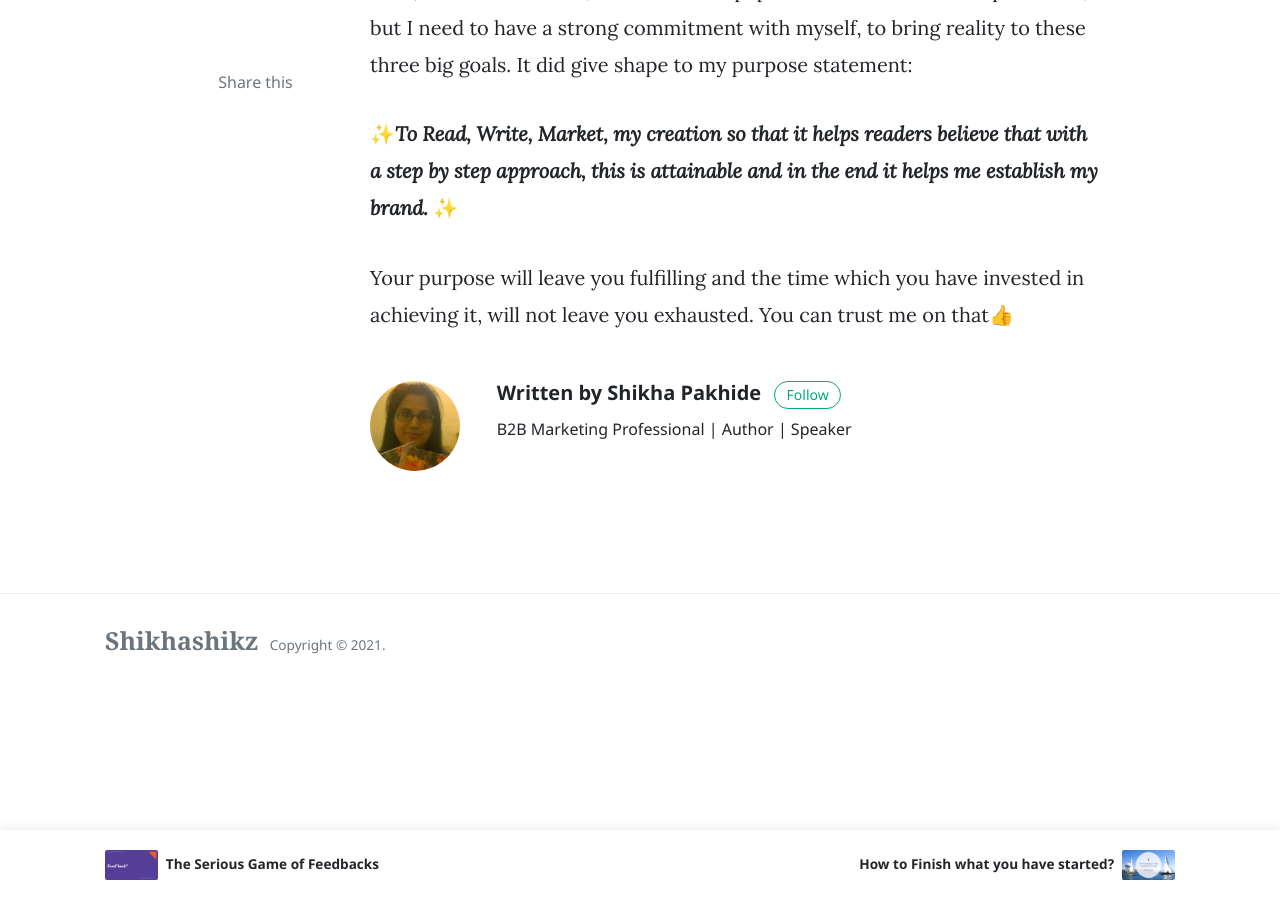
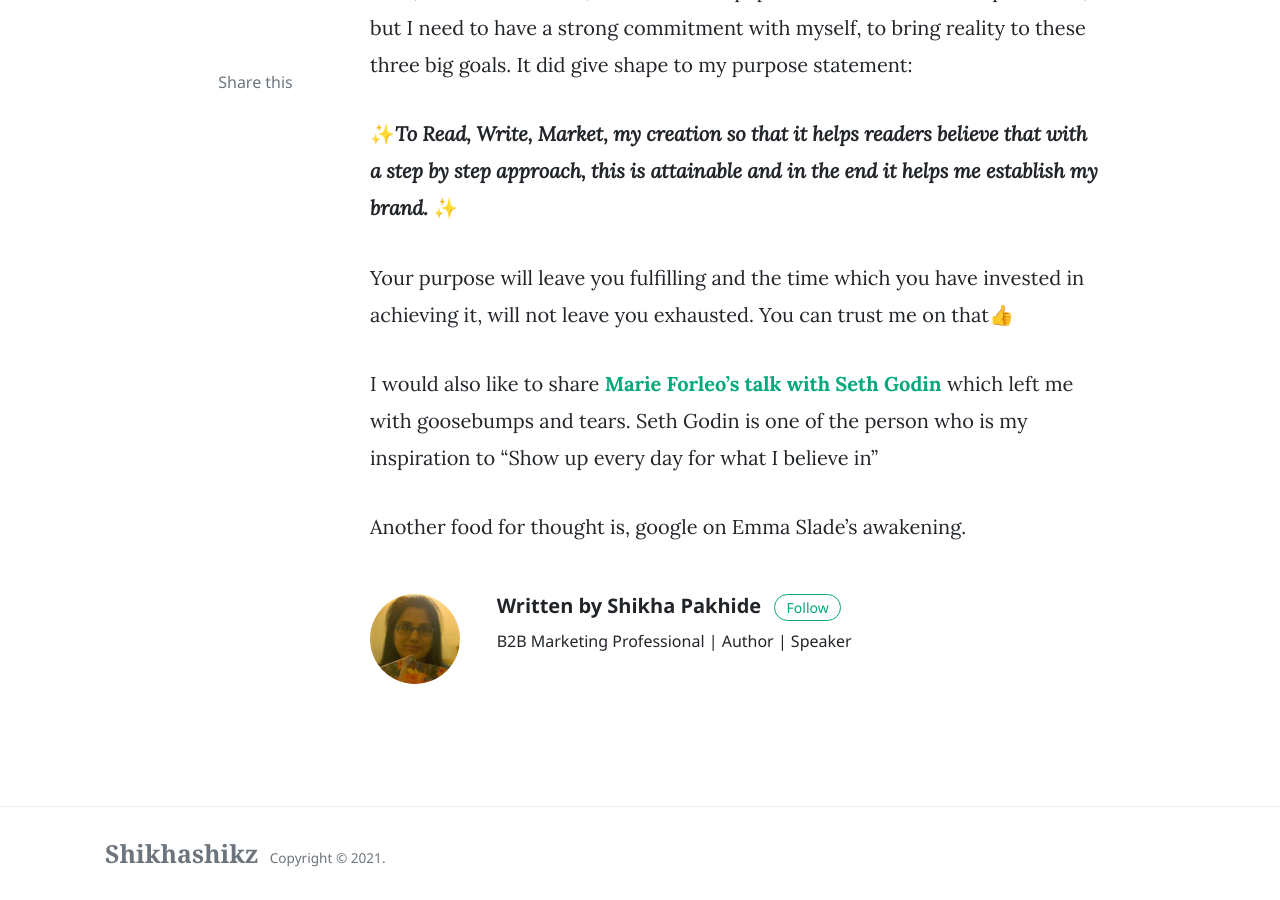
Before and after one commit to shikhashikz/shikhashikz.github.io, a Jekyll site: the page built from _posts/2021-06-07-Tip-to-Define-Your-Purpose.md, in a window 1280 px wide and 900 px high, scrolled down 1517 px. Built offline with Jekyll 4.4.1, drawn with Linux system fonts in a browser that asks for light colours; nearby versions of some CDN libraries; comment, search, counter and statistics services are not loaded.

Commit message:
Update 2021-06-07-Tip-to-Define-Your-Purpose.md

```diff
--- a/_posts/2021-06-07-Tip-to-Define-Your-Purpose.md
+++ b/_posts/2021-06-07-Tip-to-Define-Your-Purpose.md
@@ -24,3 +24,7 @@
 ✨***To Read, Write, Market, my creation so that it helps readers believe that with a step by step approach, this is attainable and in the end it helps me establish my brand.*** ✨
 
 Your purpose will leave you fulfilling and the time which you have invested in achieving it, will not leave you exhausted. You can trust me on that👍
+
+I would also like to share **[Marie Forleo's talk with Seth Godin](https://www.marieforleo.com/2016/10/seth-godin/)** which left me with goosebumps and tears. Seth Godin is one of the person who is my inspiration to "Show up every day for what I believe in"
+
+Another food for thought is, google on Emma Slade's awakening.
```
